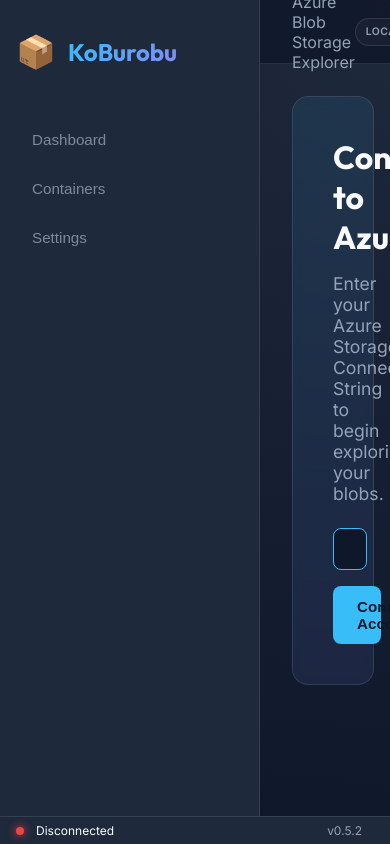
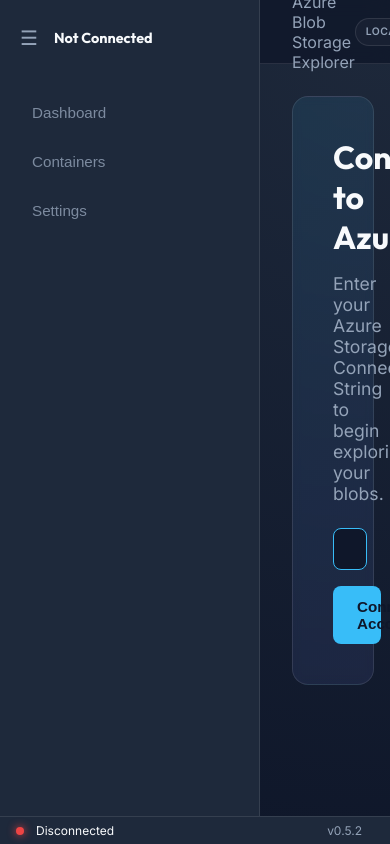
Before and after one commit to LosManos/Ushi-Suki-KoBurobu, a website with bundled scripts: page src/index.html in a window 390 px wide. Built offline with nearby package versions, Linux system fonts and the light colour scheme.

Commit message:
feat:account name to the top left, and inactive hamburger

```diff
--- a/src/index.html
+++ b/src/index.html
@@ -15,9 +15,11 @@
 <body>
     <div class="app-container">
         <aside class="sidebar">
-            <div class="logo">
-                <span class="logo-icon">📦</span>
-                <h1>KoBurobu</h1>
+            <div class="sidebar-header">
+                <button id="sidebar-hamburger" class="hamburger-btn" aria-label="Menu" title="Menu">
+                    <span class="hamburger-icon">☰</span>
+                </button>
+                <div id="sidebar-account-name" class="account-name-header">Not Connected</div>
             </div>
             <nav>
                 <button class="nav-item">Dashboard</button>
--- a/src/renderer.ts
+++ b/src/renderer.ts
@@ -24,6 +24,7 @@
 const blobList = document.getElementById('blob-list') as HTMLUListElement;
 const containerCountLabel = document.getElementById('container-count') as HTMLElement;
 const accountNameLabel = document.getElementById('account-name') as HTMLElement;
+const sidebarAccountNameLabel = document.getElementById('sidebar-account-name') as HTMLElement;
 const currentContainerNameLabel = document.getElementById('current-container-name') as HTMLElement;
 const connectionStatus = document.getElementById('connection-status') as HTMLElement;
 const statusText = document.getElementById('status-text') as HTMLElement;
@@ -675,6 +676,7 @@
         explorerSection.style.display = 'block';
         settingsSection.style.display = 'none';
         accountNameLabel.textContent = result.accountName;
+        sidebarAccountNameLabel.textContent = result.accountName;
 
         connectionStatus.classList.remove('disconnected');
         connectionStatus.classList.add('connected');
@@ -714,6 +716,7 @@
     disconnectBtn.style.display = 'none';
 
     connectionStringInput.value = '';
+    sidebarAccountNameLabel.textContent = 'Not Connected';
     currentContainer = null;
     connectionStringInput.focus();
 });
--- a/src/style.css
+++ b/src/style.css
@@ -37,28 +37,45 @@
     border-right: 1px solid var(--glass-border);
     display: flex;
     flex-direction: column;
-    padding: 2rem 1rem;
+    padding: 1rem;
 }
 
-.logo {
+.sidebar-header {
     display: flex;
     align-items: center;
     gap: 12px;
-    margin-bottom: 3rem;
+    margin-bottom: 2rem;
+    padding: 0.5rem 0;
 }
 
-.logo-icon {
-    font-size: 2rem;
+.hamburger-btn {
+    background: none;
+    border: none;
+    color: var(--text-secondary);
+    font-size: 1.25rem;
+    cursor: pointer;
+    display: flex;
+    align-items: center;
+    justify-content: center;
+    padding: 4px;
+    border-radius: 4px;
+    transition: all 0.2s;
+    line-height: 1;
 }
 
-.logo h1 {
+.hamburger-btn:hover {
+    background-color: var(--glass-bg);
+    color: var(--text-primary);
+}
+
+.account-name-header {
     font-family: 'Outfit', sans-serif;
-    font-size: 1.5rem;
-    font-weight: 700;
-    background: linear-gradient(135deg, #38bdf8 0%, #818cf8 100%);
-    -webkit-background-clip: text;
-    background-clip: text;
-    -webkit-text-fill-color: transparent;
+    font-size: 0.9rem;
+    font-weight: 600;
+    color: var(--text-primary);
+    white-space: nowrap;
+    overflow: hidden;
+    text-overflow: ellipsis;
 }
 
 nav {
```
